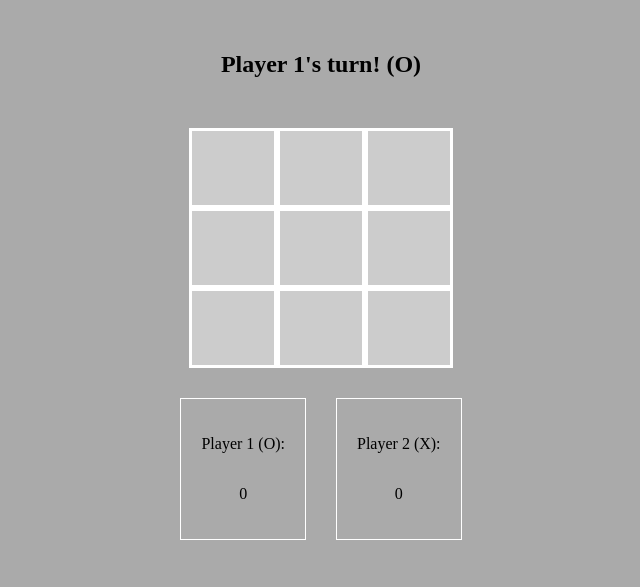
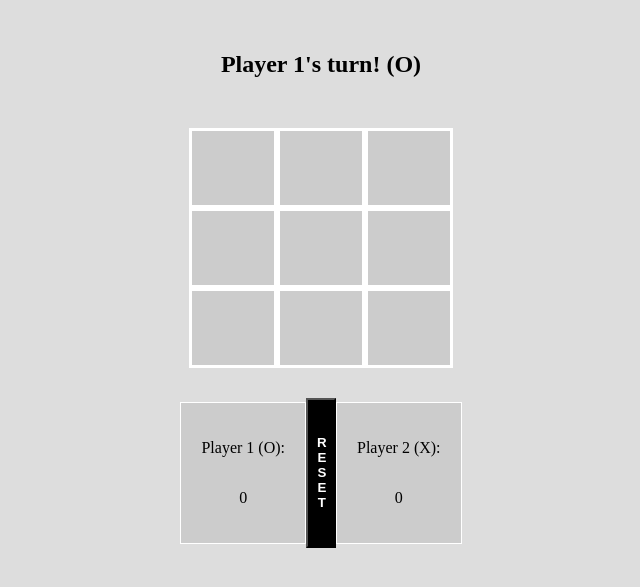
Before and after one commit to theWillPM/Tic-Tac-Toe, a plain HTML site: page index.html in a window 1280 px wide. Shown: the part 79-666 px from the top of the page, without its empty margins (319-959 px from the left). Drawn offline with Linux system fonts and the light colour scheme.

Commit message:
Added reset score button and some hover effects. Changed reset board button positioning.

```diff
--- a/css/styles.css
+++ b/css/styles.css
@@ -1,6 +1,6 @@
 body {
     margin: 0;
-    background-color: #aaaaaa;
+    background-color: #dddddd;
     color: black;
 }
 
@@ -59,11 +59,39 @@ td:hover {
     display: flex;
     justify-content: center;
     align-items: center;
-    gap: 30px;
+}
+
+.vertical-button {
+    display: flex;
+    width: 30px;
+    height: 100%;
+}
+
+#reset-score-button {
+    display: flex;
+    justify-content: center;
+    align-items: center;
+    width: 30px;
+    height: 150px;
+    background-color: black;
+    color: white;
+    z-index: 1;
+}
+
+#reset-score-button span {
+    writing-mode: vertical-lr;
+    text-orientation: upright;
+    font-weight: 700;
+    line-height: 0.8rem;
+}
+#reset-score-button:hover {
+    background-color: #111111;
+    box-shadow: 0px 0px 2px 2px gold;
 }
 
 .player-1-scoreboard, .player-2-scoreboard {
     display: flex;
+    background-color: #CCCCCC;
     flex-direction: column;
     justify-content: center;
     align-items: center;
--- a/index.html
+++ b/index.html
@@ -16,6 +16,7 @@
     <main>
         <h1 id="game-title">Tic-Tac-Toe</h1>
         <h2 id="current-player">Player 1's turn! (O)</h2>
+        <button type="button" name="reset-button" id="reset-button" onclick="reset();" hidden>RESET BOARD</button>
         <table id="tic-tac-toe">
             <tr>
                 <td class="field row-1 column-1" id="1" onclick="draw(1);"></td>
@@ -33,18 +34,23 @@
                 <td class="field row-3 column-1" id="9" onclick="draw(9);"></td>
             </tr>
         </table>
-        <button type="button" name="reset-button" id="reset-button" onclick="reset();" hidden>RESET</button>
 
         <div class="scoreboard">
             <div class="player-1-scoreboard">
                 <p>Player 1 (O):</p>
                 <p id="player-1-score">0</p>
             </div>
+            <div class="vertical-button">
+                <button type="button" name="reset-score-button" id="reset-score-button" onclick="resetScore();" >
+                    <span>RESET</span>
+                </button>
+            </div>
             <div class="player-2-scoreboard">
                 <p>Player 2 (X):</p>
                 <p id="player-2-score">0</p>
             </div>
         </div>
+
     </main>
 </body>
 
--- a/js/tic-tac-toe.js
+++ b/js/tic-tac-toe.js
@@ -106,7 +106,7 @@ function checkRow(x, player) {
         }
     });
     if (score == 3) {
-        playerMessage.innerHTML = (player + ' WON!');
+        playerMessage.innerHTML = (' Winner:  ' + player);
         console.log("Winner row: " + (x+1));
         paintWinnerRow(x);
         handleGameOver();
@@ -121,7 +121,7 @@ function checkColumn(y, player) {
         }
     });
     if (score == 3) {
-        playerMessage.innerHTML = (player + ' WON!');
+        playerMessage.innerHTML = (' Winner:  ' + player);
         console.log("Winner column: " + (y+1));
         paintWinnerColumn(y);
         handleGameOver();
@@ -145,7 +145,7 @@ function checkDiagonals(player) {
         }
     }
     if (score == 3) {
-        playerMessage.innerHTML = (player + ' WON!');
+        playerMessage.innerHTML = (' Winner:  ' + player);
         if (winnerDiagonal == 1) console.log("Winner diagonal: /");
         else if (winnerDiagonal == 2) console.log("Winner diagonal: \\");
         paintWinnerDiagonal(winnerDiagonal);
@@ -202,3 +202,10 @@ function resetColors() {
         element.style.backgroundColor = "#cccccc";
     });
 }
+
+function resetScore() {
+    playerOneScoreCount = 0;
+    playerTwoScoreCount = 0;
+    playerOneScoreHTML.innerHTML = playerOneScoreCount;
+    playertwoScoreHTML.innerHTML = playerTwoScoreCount;
+}
```
Also changed, not shown: 1 other file.
